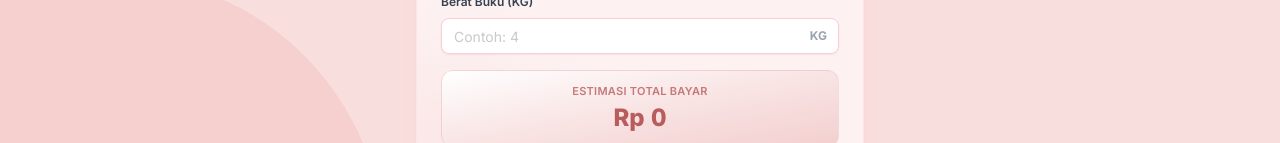
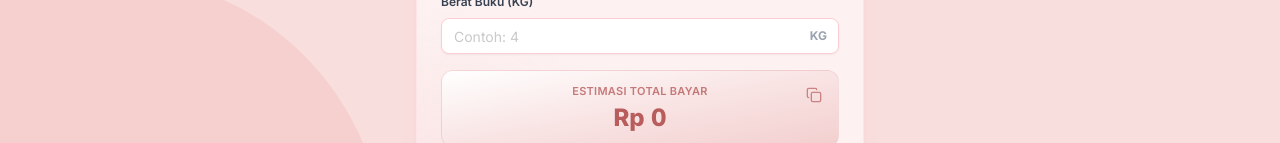
Before and after one commit to cahayoyo/curatedbyder, a Next.js app: page /login in a window 1280 px wide. Shown: the part 809-952 px from the top of the page. Built offline with nearby package versions, Linux system fonts and the light colour scheme; no server answers; what @opentelemetry/exporter-logs-otlp-http, @opentelemetry/resources, @opentelemetry/sdk-logs would draw is missing.

Commit message:
feat: add copy button to calculator total

```diff
--- a/src/components/BookxcessCalculator.tsx
+++ b/src/components/BookxcessCalculator.tsx
@@ -1,7 +1,7 @@
 "use client";
 
 import { useState } from "react";
-import { Calculator, Sparkles } from "lucide-react";
+import { Calculator, Check, Copy, Sparkles } from "lucide-react";
 import { Input } from "@/components/ui/input";
 import { Label } from "@/components/ui/label";
 import { formatIDR } from "@/lib/format";
@@ -19,6 +19,7 @@ function toNumber(value: string) {
 export function BookxcessCalculator() {
   const [priceMyr, setPriceMyr] = useState("");
   const [weightKg, setWeightKg] = useState("");
+  const [copied, setCopied] = useState(false);
 
   const hasInput = priceMyr.trim() !== "" || weightKg.trim() !== "";
 
@@ -31,6 +32,16 @@ export function BookxcessCalculator() {
 
   function sanitize(value: string) {
     return value.replace(/[^\d.,]/g, "");
+  }
+
+  async function copyTotal() {
+    try {
+      await navigator.clipboard.writeText(formatIDR(total));
+      setCopied(true);
+      setTimeout(() => setCopied(false), 2000);
+    } catch {
+      // ponytail: clipboard permission denied — no-op, user can select manually
+    }
   }
 
   return (
@@ -119,7 +130,15 @@ export function BookxcessCalculator() {
           </div>
         </div>
 
-        <div className="mt-4 rounded-xl border border-[#F0CBCB]/60 bg-gradient-to-br from-white via-[#F9E4E4] to-[#F3CFCF] px-4 py-3 text-center">
+        <div className="relative mt-4 rounded-xl border border-[#F0CBCB]/60 bg-gradient-to-br from-white via-[#F9E4E4] to-[#F3CFCF] px-4 py-3 text-center">
+          <button
+            type="button"
+            onClick={copyTotal}
+            aria-label="Salin estimasi total"
+            className="absolute right-2 top-2 flex h-8 w-8 items-center justify-center rounded-lg text-[#B85C5C]/70 transition-colors hover:bg-white/70 hover:text-[#B85C5C] focus-visible:outline-none focus-visible:ring-2 focus-visible:ring-[#E8B4B4]"
+          >
+            {copied ? <Check className="h-4 w-4" /> : <Copy className="h-4 w-4" />}
+          </button>
           <p className="text-[11px] font-semibold uppercase tracking-wide text-[#B85C5C]/80">
             Estimasi Total Bayar
           </p>
```
